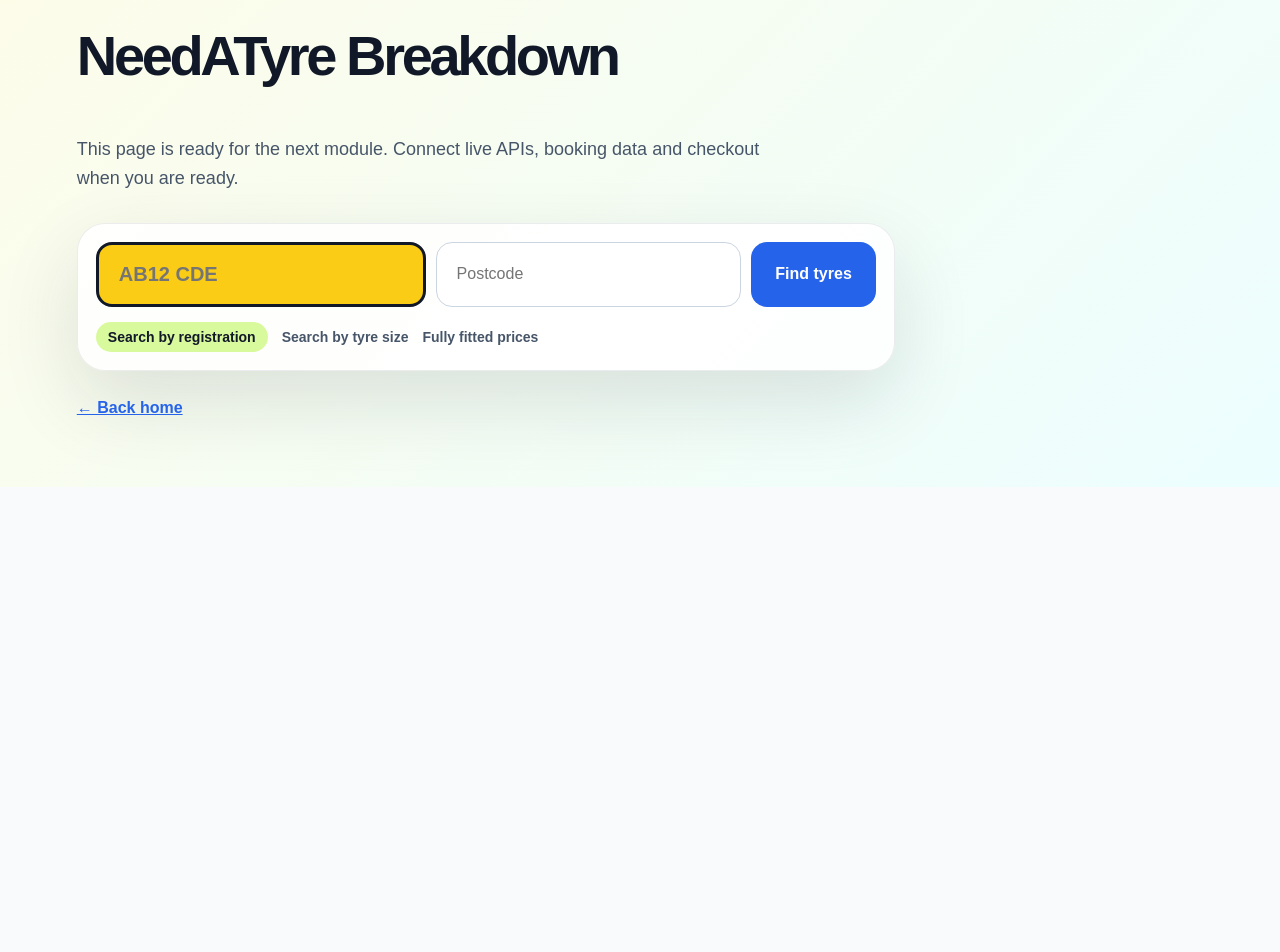
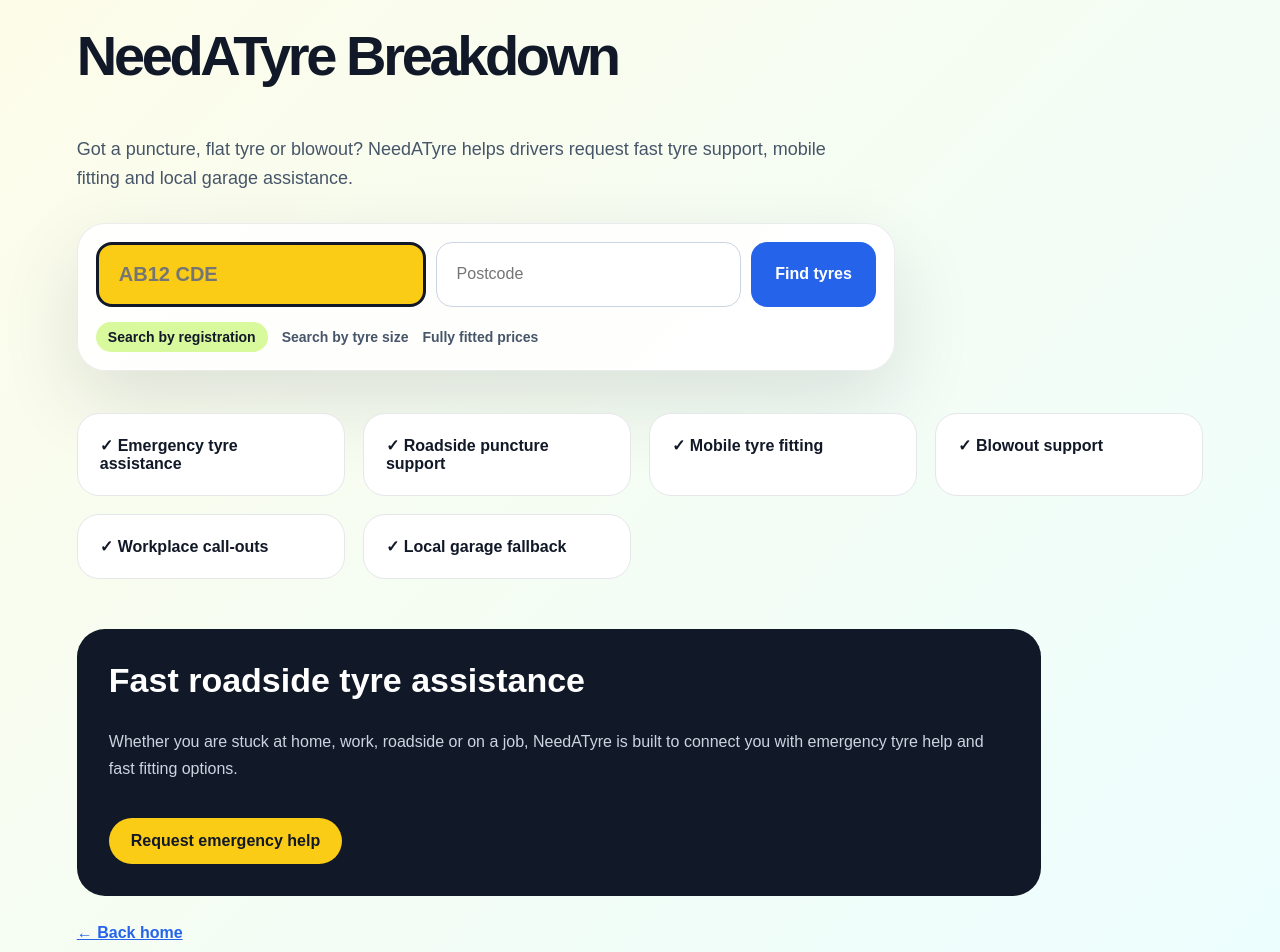
Before and after one commit to mcdowellautoservices/needatyre-platform, a Next.js app: page /breakdown in a window 1280 px wide. Shown: the part 200-1152 px from the top of the page. Before the commit the page ends 800 px from the top, so only its background shows below. Built offline with nearby package versions, Linux system fonts and the light colour scheme.

Commit message:
Upgrade breakdown page

```diff
--- a/src/app/breakdown/page.tsx
+++ b/src/app/breakdown/page.tsx
@@ -1,17 +1,74 @@
 import Link from "next/link";
 import { Header } from "@/components/Header";
 import { SearchBox } from "@/components/SearchBox";
+
+const support = [
+  "Emergency tyre assistance",
+  "Roadside puncture support",
+  "Mobile tyre fitting",
+  "Blowout support",
+  "Workplace call-outs",
+  "Local garage fallback",
+];
 
 export default function Page() {
   return (
     <main style={{ minHeight: "100vh", background: "#f8fafc", color: "#111827" }}>
       <Header />
+
       <section style={{ padding: "70px 6%", background: "linear-gradient(135deg,#fefce8,#ecfeff)" }}>
-        <span style={{ background: "#bef264", borderRadius: 999, padding: "8px 14px", fontWeight: 900, textTransform: "uppercase" }}>Breakdown</span>
-        <h1 style={{ fontSize: 56, letterSpacing: "-.06em", maxWidth: 800 }}>NeedATyre Breakdown</h1>
-        <p style={{ color: "#475569", fontSize: 18, maxWidth: 700, lineHeight: 1.6 }}>This page is ready for the next module. Connect live APIs, booking data and checkout when you are ready.</p>
-        <div style={{ marginTop: 30 }}><SearchBox /></div>
-        <Link href="/" style={{ display: "inline-flex", marginTop: 28, color: "#2563eb", fontWeight: 900 }}>← Back home</Link>
+        <span style={{ background: "#facc15", borderRadius: 999, padding: "8px 14px", fontWeight: 900, textTransform: "uppercase" }}>
+          Emergency tyre help
+        </span>
+
+        <h1 style={{ fontSize: 56, letterSpacing: "-0.06em", maxWidth: 850 }}>
+          NeedATyre Breakdown
+        </h1>
+
+        <p style={{ color: "#475569", fontSize: 18, maxWidth: 760, lineHeight: 1.6 }}>
+          Got a puncture, flat tyre or blowout? NeedATyre helps drivers request
+          fast tyre support, mobile fitting and local garage assistance.
+        </p>
+
+        <div style={{ marginTop: 30 }}>
+          <SearchBox />
+        </div>
+
+        <section style={{ display: "grid", gridTemplateColumns: "repeat(auto-fit,minmax(220px,1fr))", gap: 18, marginTop: 42 }}>
+          {support.map((item) => (
+            <div key={item} style={{ background: "white", border: "1px solid #e5e7eb", borderRadius: 22, padding: 22, fontWeight: 800 }}>
+              ✓ {item}
+            </div>
+          ))}
+        </section>
+
+        <section style={{ marginTop: 50, background: "#111827", color: "white", borderRadius: 28, padding: 32, maxWidth: 900 }}>
+          <h2 style={{ fontSize: 34, marginTop: 0 }}>Fast roadside tyre assistance</h2>
+          <p style={{ color: "#cbd5e1", lineHeight: 1.7 }}>
+            Whether you are stuck at home, work, roadside or on a job, NeedATyre
+            is built to connect you with emergency tyre help and fast fitting options.
+          </p>
+
+          <Link
+            href="/booking"
+            style={{
+              display: "inline-flex",
+              marginTop: 20,
+              background: "#facc15",
+              color: "#111827",
+              padding: "14px 22px",
+              borderRadius: 999,
+              fontWeight: 900,
+              textDecoration: "none",
+            }}
+          >
+            Request emergency help
+          </Link>
+        </section>
+
+        <Link href="/" style={{ display: "inline-flex", marginTop: 28, color: "#2563eb", fontWeight: 900 }}>
+          ← Back home
+        </Link>
       </section>
     </main>
   );
```
